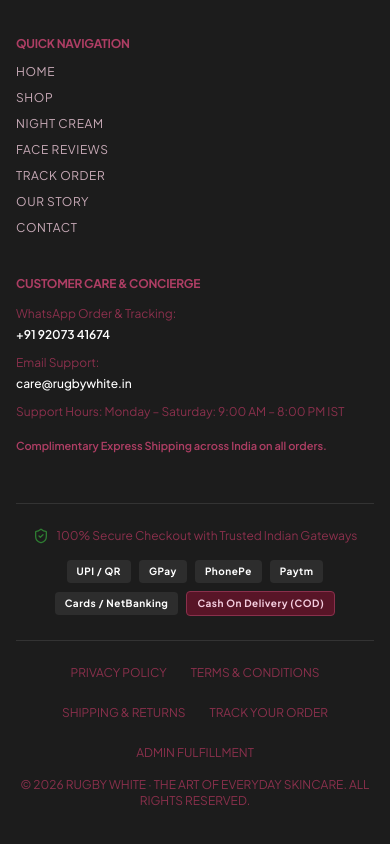
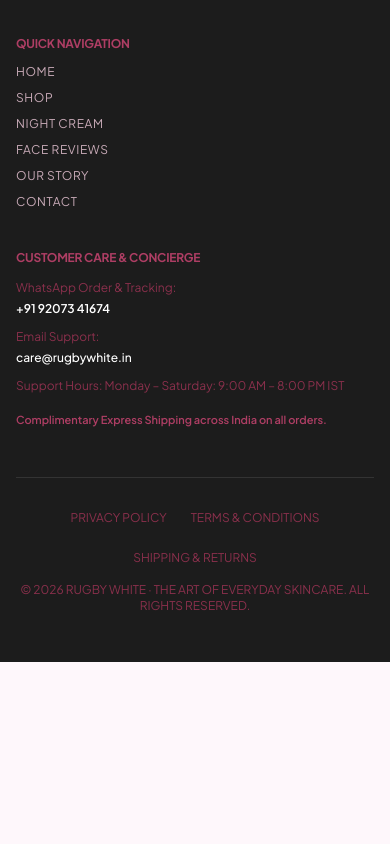
Before and after one commit to Anuft/rugy.in, a Next.js app: page / in a window 390 px wide. Shown: the part 9855-10699 px from the top of the page. After the commit the page ends 10517 px from the top, so only its background shows below. Built offline with nearby package versions, Linux system fonts and the light colour scheme.

Commit message:
Remove payment gateway badges, Track Order links, and admin link from footer and navbar

```diff
--- a/src/components/AmbarNavbar.tsx
+++ b/src/components/AmbarNavbar.tsx
@@ -30,7 +30,6 @@ export default function AmbarNavbar() {
   const leftNavLinks = [
     { label: "HOME", href: "/" },
     { label: "SHOP", href: "/shop" },
-    { label: "TRACK ORDER", href: "/track-order" },
     { label: "OUR STORY", href: "/about" },
     { label: "REVIEWS", href: "/#face-reviews" },
   ];
@@ -118,15 +117,8 @@ export default function AmbarNavbar() {
                 </Link>
               </div>
 
-              {/* Right Column: Track your order + Instagram + User + Cart Bag */}
+              {/* Right Column: Instagram + User + WhatsApp Concierge */}
               <div className="flex items-center justify-end space-x-4 sm:space-x-5 z-10">
-                {/* 'Track your order' Text Link (ALFA Beauty style in gold/amber) */}
-                <Link
-                  href="/track-order"
-                  className="hidden xl:inline-block text-xs font-sans font-semibold tracking-wider text-[#AE3E64] hover:text-[#8A304C] hover:underline whitespace-nowrap transition-colors"
-                >
-                  Track your order
-                </Link>
 
                 {/* Instagram Direct Link */}
                 <a
@@ -202,13 +194,6 @@ export default function AmbarNavbar() {
                 FACE REVIEWS
               </Link>
               <Link
-                href="/track-order"
-                className="py-1.5 border-b border-[#F4CEDF]/60 text-[#AE3E64] font-bold flex items-center justify-between"
-              >
-                <span>TRACK YOUR ORDER</span>
-                <Truck className="w-4 h-4 text-[#AE3E64]" />
-              </Link>
-              <Link
                 href="/about"
                 className="py-1.5 border-b border-[#F4CEDF]/60 text-[#2A1018]"
               >
--- a/src/components/Footer.tsx
+++ b/src/components/Footer.tsx
@@ -97,37 +97,8 @@ export default function Footer() {
           </div>
         </div>
 
-        {/* Accepted Payment Badges (Like ALFA Beauty) */}
-        <div className="py-6 border-b border-[#333333] flex flex-col md:flex-row items-center justify-between gap-4">
-          <div className="flex items-center gap-2 text-xs font-sans text-[#8A304C]">
-            <ShieldCheck className="w-4 h-4 text-[#2E7D32]" />
-            <span>100% Secure Checkout with Trusted Indian Gateways</span>
-          </div>
-
-          <div className="flex flex-wrap items-center justify-center gap-2">
-            <span className="px-2.5 py-1 rounded bg-[#2D2D2D] text-[10px] font-sans font-bold text-white tracking-wider">
-              UPI / QR
-            </span>
-            <span className="px-2.5 py-1 rounded bg-[#2D2D2D] text-[10px] font-sans font-bold text-white tracking-wider">
-              GPay
-            </span>
-            <span className="px-2.5 py-1 rounded bg-[#2D2D2D] text-[10px] font-sans font-bold text-white tracking-wider">
-              PhonePe
-            </span>
-            <span className="px-2.5 py-1 rounded bg-[#2D2D2D] text-[10px] font-sans font-bold text-white tracking-wider">
-              Paytm
-            </span>
-            <span className="px-2.5 py-1 rounded bg-[#2D2D2D] text-[10px] font-sans font-bold text-white tracking-wider">
-              Cards / NetBanking
-            </span>
-            <span className="px-2.5 py-1 rounded bg-[#581527] text-[10px] font-sans font-bold text-[#F4CEDF] tracking-wider border border-[#8A304C]">
-              Cash On Delivery (COD)
-            </span>
-          </div>
-        </div>
-
         {/* Bottom Legal & Copyright Bar */}
-        <div className="pt-6 flex flex-col md:flex-row items-center justify-between text-xs text-[#8A304C] font-sans gap-4">
+        <div className="pt-8 flex flex-col md:flex-row items-center justify-between text-xs text-[#8A304C] font-sans gap-4">
           <div className="flex flex-wrap items-center justify-center gap-6">
             {legalLinks.map((link) => (
               <Link
--- a/src/data/siteConfig.ts
+++ b/src/data/siteConfig.ts
@@ -39,7 +39,6 @@ export const navLinks = [
   { label: "SHOP", href: "/shop" },
   { label: "NIGHT CREAM", href: "/products/rugby-white-night-cream" },
   { label: "FACE REVIEWS", href: "/#face-reviews" },
-  { label: "TRACK ORDER", href: "/track-order" },
   { label: "OUR STORY", href: "/about" },
   { label: "CONTACT", href: "/contact" },
 ];
@@ -48,6 +47,4 @@ export const legalLinks = [
   { label: "PRIVACY POLICY", href: "/privacy-policy" },
   { label: "TERMS & CONDITIONS", href: "/terms" },
   { label: "SHIPPING & RETURNS", href: "/shipping-returns" },
-  { label: "TRACK YOUR ORDER", href: "/track-order" },
-  { label: "ADMIN FULFILLMENT", href: "/admin/orders" },
 ];
```
